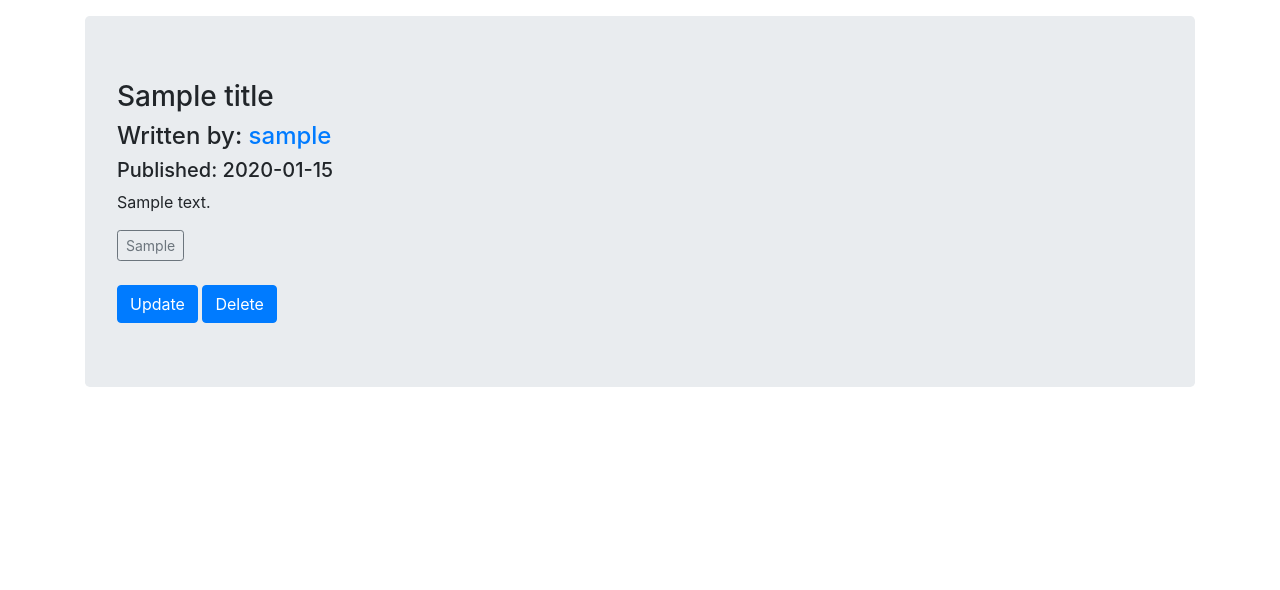
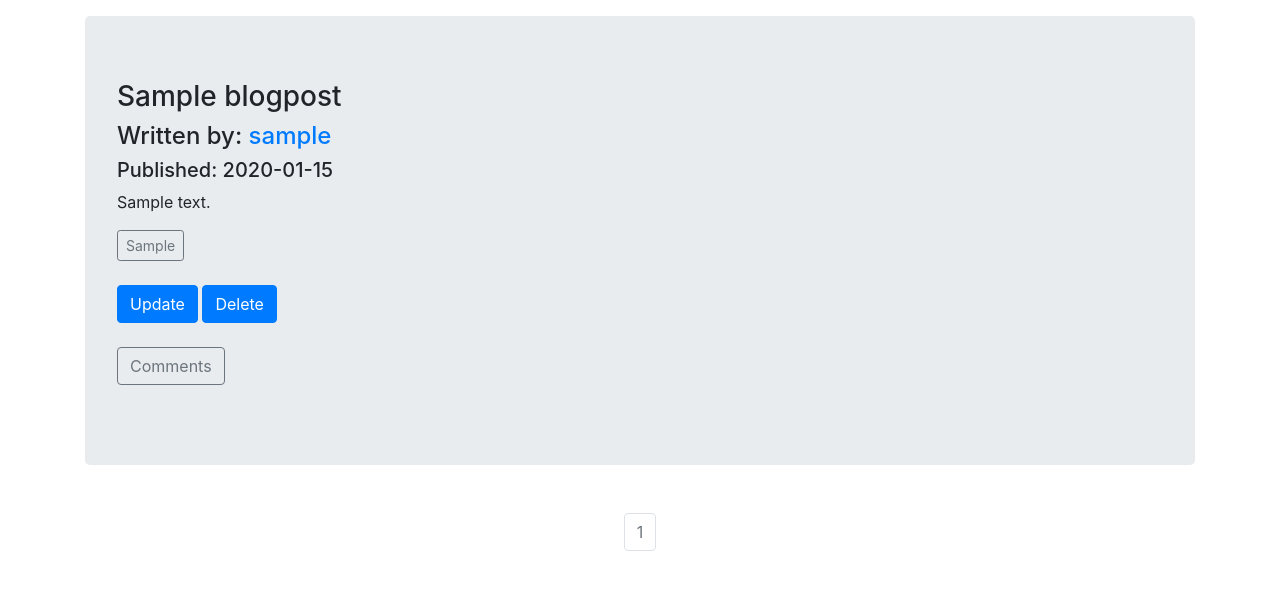
Before and after one commit to InesNi/social-company-blog, a Flask app: template companyblog/templates/view_post.html in a window 1280 px wide. Shown: the part 56-646 px from the top of the page. Run offline with Flask 2, Linux system fonts and the light colour scheme; a user stored in the database is signed in; tables that the repository leaves empty hold one stand-in row (values such as "Sample post"); the template is opened without the code that fills it: values that come from a table or form of the project are taken from there, most other values are stand-ins (such as "Sample title", 1, 10 or a date in 2020); some libraries are stand-ins or nearby versions.

Commit message:
implemented comments in templates and views

```diff
--- a/companyblog/blog_posts/forms.py
+++ b/companyblog/blog_posts/forms.py
@@ -28,3 +28,8 @@ class UpdatePostForm(FlaskForm):
             post = BlogPost.query.filter_by(title=self.title.data).first()
             if post:
                 raise ValidationError('Post with this title already exists, please choose another title')
+
+
+class CommentForm(FlaskForm):
+    text = StringField('Comment', validators=[DataRequired()])
+    submit = SubmitField('Comment')
--- a/companyblog/templates/index.html
+++ b/companyblog/templates/index.html
@@ -9,12 +9,6 @@
         {% for post in blog_posts.items %}
             {{ render_post(post) }}
         {% endfor %}
-        <!-- {% for post in posts %}
-          {{post.title }}
-          {% for tag in post.tags %}
-            {{ tag.tag }}
-          {% endfor %}
-        {% endfor %} -->
     </div>
 
     <nav aria-label="Page navigation example">
--- a/companyblog/templates/view_post.html
+++ b/companyblog/templates/view_post.html
@@ -1,10 +1,10 @@
 {% extends "base.html" %}
 {% block content %}
 <div class="jumbotron">
-    <h3>{{title}}</h3>
+    <h3>{{post.title}}</h3>
     <h4>Written by: <a href="{{url_for('users.user_posts', username=post.author.username)}}">{{post.author.username}}</a></h4>
-    <h5>Published: {{date.strftime('%Y-%m-%d')}}</h5>
-    <p>{{text}}</p>
+    <h5>Published: {{post.date.strftime('%Y-%m-%d')}}</h5>
+    <p>{{post.text}}</p>
     <div >
         {% for tag in post.tags %}
           <a href="{{url_for('blog_posts.posts_by_tag', tag=tag.tag)}}" class="btn btn-outline-secondary btn-sm">{{ tag.tag }}</a>
@@ -17,7 +17,53 @@
         <button type="button" class="btn btn-primary" data-toggle="modal" data-target="#del_modal">Delete</button>
     </div>
     {% endif %}
+    <br>
+    <p>
+        <a class="btn btn-outline-secondary" data-toggle="collapse" href="#collapseExample" role="button" aria-expanded="false" aria-controls="collapseExample">
+          Comments
+        </a>
+    </p>
+    <div class="collapse" id="collapseExample">
+      {% for comment in comments.items %}
+      <div class="card card-body">
+        <div><a href="{{ url_for('users.user_posts', username=comment.author.username) }}">{{ comment.author.username }}</a> said {{ comment.timestamp.strftime('%Y-%m-%d at %H:%M') }}</div>
+        {{ comment.text }}
+        {% if post.author == current_user %}
+          <a href="{{ url_for('blog_posts.remove_comment', id=comment.id, post_slug=post.slug) }}">Remove</a>
+          {% endif %}
+      </div>
+      {% endfor %}
+      {% if current_user.is_authenticated %}
+      <div>
+        <form action="" method="POST">
+          {{ form.hidden_tag() }}
+          <div class="form-group">
+            {{ form.text(class="form-control") }}
+            {{ form.submit(class="btn btn-secondary btn-sm")}}
+          </div>
+        </form>
+      </div>
+      {% endif %}
+    </div>
 </div>
+
+<nav aria-label="Page navigation example">
+    <ul class="pagination justify-content-center pt-3">
+        {% for page_num in comments.iter_pages(left_edge=1,right_edge=1,left_current=1,right_current=1) %}
+            {% if comments.page == page_num %}
+            <li class='page-item disabled'>
+                <a class="page-link" href="{{url_for('blog_posts.view_post', slug=post.slug)}}">{{ page_num}}</a>
+            </li>
+            {% else %}
+            <li class='page-item'>
+                    <a class="page-link" href="{{url_for('blog_posts.view_post', slug=post.slug)}}">{{ page_num}}</a>
+                </li>
+            {% endif %}
+        {% endfor %}
+    </ul>
+
+</nav>
+
 
 <div class="modal fade" id="del_modal" tabindex="-1" role="dialog" aria-labelledby="del_modalLabel" aria-hidden="true">
         <div class="modal-dialog" role="document">
@@ -40,4 +86,6 @@
           </div>
         </div>
       </div>
+
+
 {% endblock %}
```
Also changed, not shown: companyblog/blog_posts/views.py (+33 -5 lines), companyblog/templates/comments.html (added, +16 -0 lines), companyblog/data.sqlite.
